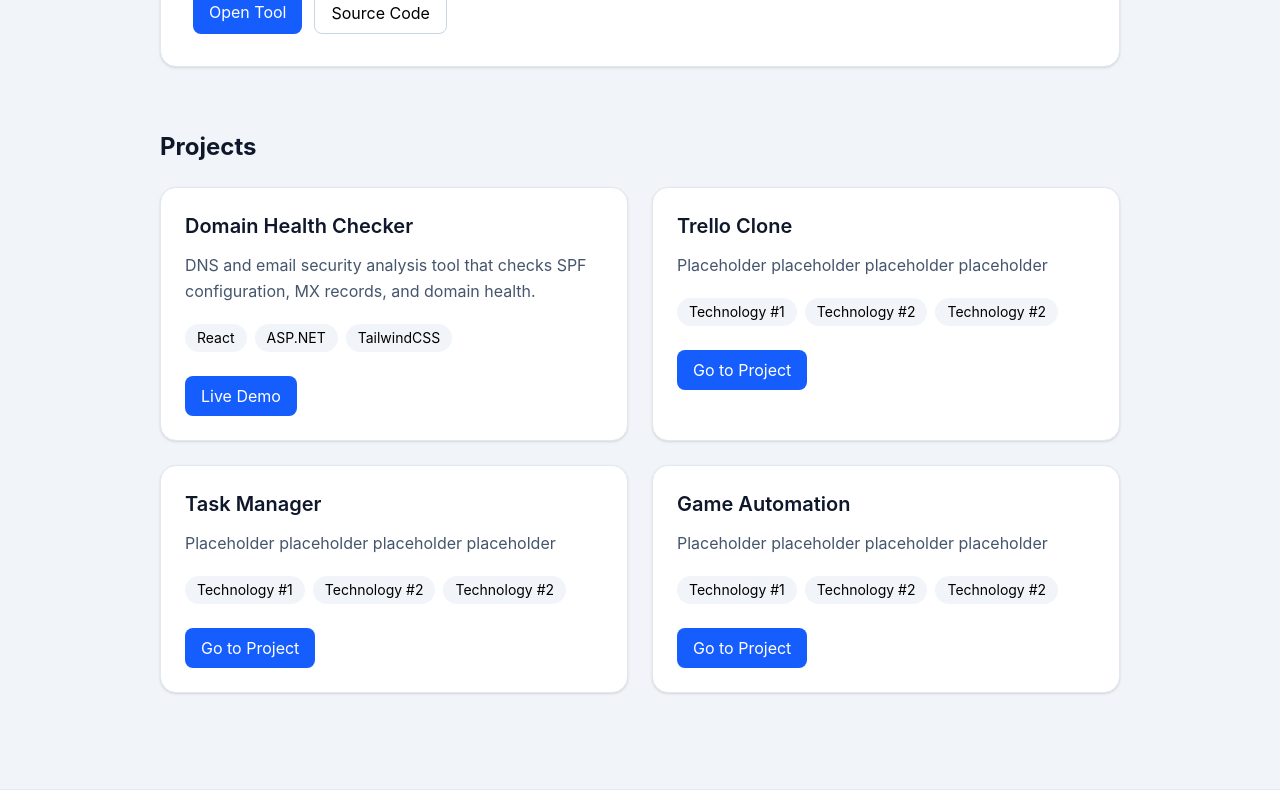
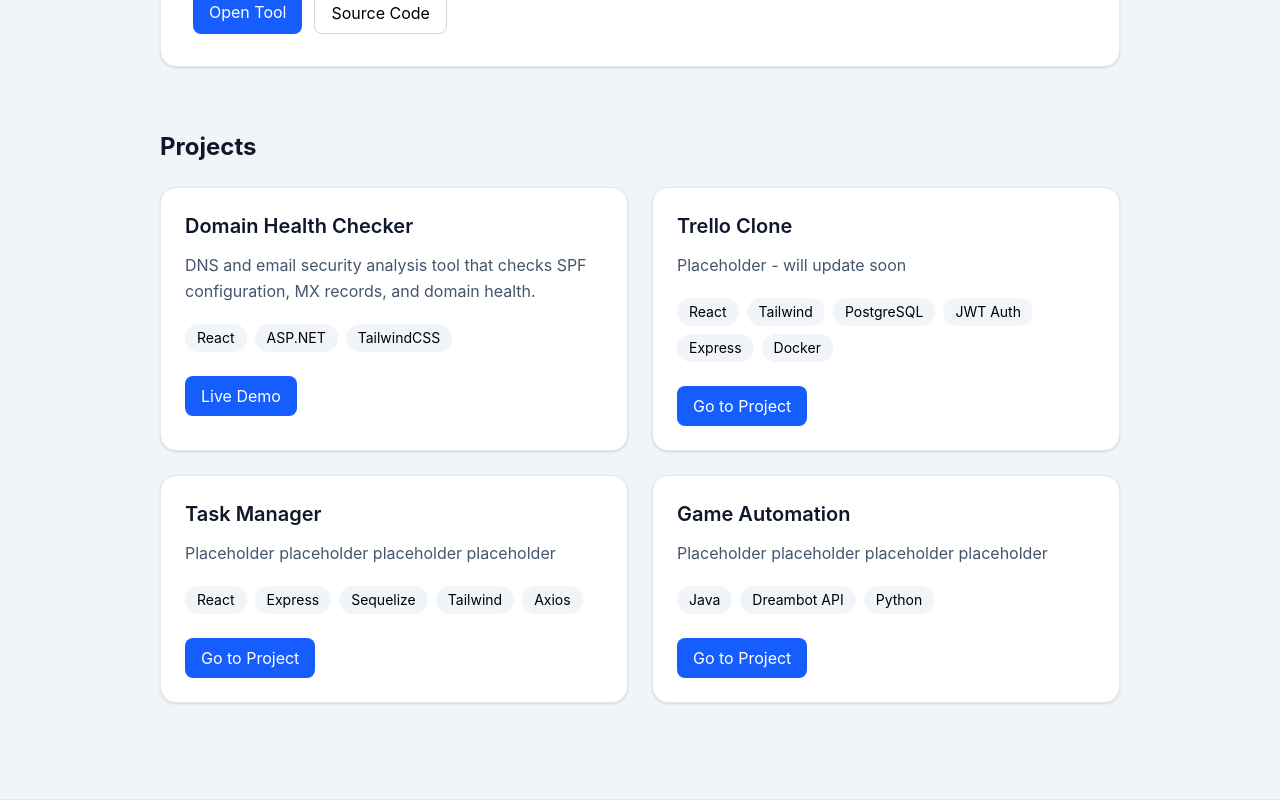
Before and after one commit to JemScripts/portfolio-site, a React (Vite) app in the folder frontend/portfolio/: page / in a window 1280 px wide. Shown: the part 508-1308 px from the top of the page. Built offline with nearby package versions, Linux system fonts and the light colour scheme; no server answers.

Commit message:
Adjustments to the cards in the front page, describing technologies I've used and making sure the placeholders are clearly identifiable

```diff
--- a/frontend/portfolio/src/App.jsx
+++ b/frontend/portfolio/src/App.jsx
@@ -83,7 +83,7 @@ export default function App() {
             </div>
 
             <a
-            href="/" target="_blank" rel="noreferrer"
+            href="https://github.com/JemScripts" target="_blank" rel="noreferrer"
             className="text-slate-600
               hover:text-black
                 transition-colors
--- a/frontend/portfolio/src/pages/Home.jsx
+++ b/frontend/portfolio/src/pages/Home.jsx
@@ -148,26 +148,38 @@ export default function Home(){
                         </h3>
 
                         <p className="mb-5 text-slate-600 leading-relaxed">
-                            Placeholder placeholder placeholder placeholder
+                            Placeholder - will update soon
                         </p>
 
                         <div className="mb-6 flex flex-wrap gap-2">
                             <span className="rounded-full bg-slate-100 px-3 py-1 text-sm">
-                                Technology #1
+                                React
                             </span>
 
                             <span className="rounded-full bg-slate-100 px-3 py-1 text-sm">
-                                Technology #2
+                                Tailwind
                             </span>
 
                             <span className="rounded-full bg-slate-100 px-3 py-1 text-sm">
-                                Technology #2
+                                PostgreSQL
+                            </span>
+
+                            <span className="rounded-full bg-slate-100 px-3 py-1 text-sm">
+                                JWT Auth
+                            </span>
+
+                            <span className="rounded-full bg-slate-100 px-3 py-1 text-sm">
+                                Express
+                            </span>
+
+                            <span className="rounded-full bg-slate-100 px-3 py-1 text-sm">
+                                Docker
                             </span>
                         </div>
 
                         <div className="flex gap-3">
                             <a
-                                href="/tools/domain-health"
+                                href="/"
                                 className="
                                     rounded-lg
                                     bg-blue-600
@@ -176,6 +188,7 @@ export default function Home(){
                                     text-white
                                     hover:bg-blue-700
                                     transition
+                                    cursor-not-allowed
                                 "
                             >
                                 Go to Project
@@ -206,15 +219,23 @@ export default function Home(){
 
                         <div className="mb-6 flex flex-wrap gap-2">
                             <span className="rounded-full bg-slate-100 px-3 py-1 text-sm">
-                                Technology #1
+                                React
                             </span>
 
                             <span className="rounded-full bg-slate-100 px-3 py-1 text-sm">
-                                Technology #2
+                                Express
                             </span>
 
                             <span className="rounded-full bg-slate-100 px-3 py-1 text-sm">
-                                Technology #2
+                                Sequelize
+                            </span>
+
+                            <span className="rounded-full bg-slate-100 px-3 py-1 text-sm">
+                                Tailwind
+                            </span>
+
+                            <span className="rounded-full bg-slate-100 px-3 py-1 text-sm">
+                                Axios
                             </span>
                         </div>
 
@@ -229,6 +250,7 @@ export default function Home(){
                                     text-white
                                     hover:bg-blue-700
                                     transition
+                                    cursor-not-allowed
                                 "
                             >
                                 Go to Project
@@ -259,15 +281,15 @@ export default function Home(){
 
                         <div className="mb-6 flex flex-wrap gap-2">
                             <span className="rounded-full bg-slate-100 px-3 py-1 text-sm">
-                                Technology #1
+                                Java
                             </span>
 
                             <span className="rounded-full bg-slate-100 px-3 py-1 text-sm">
-                                Technology #2
+                                Dreambot API
                             </span>
 
                             <span className="rounded-full bg-slate-100 px-3 py-1 text-sm">
-                                Technology #2
+                                Python
                             </span>
                         </div>
 
@@ -282,6 +304,7 @@ export default function Home(){
                                     text-white
                                     hover:bg-blue-700
                                     transition
+                                    cursor-not-allowed
                                 "
                             >
                                 Go to Project
```
